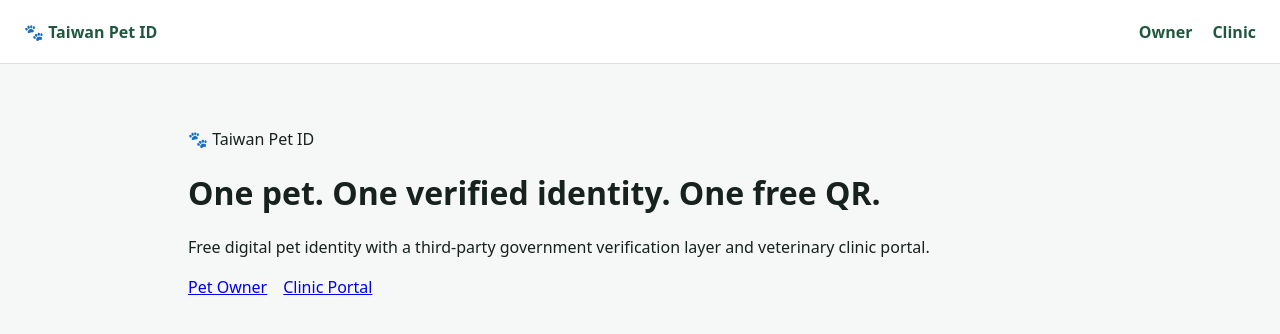
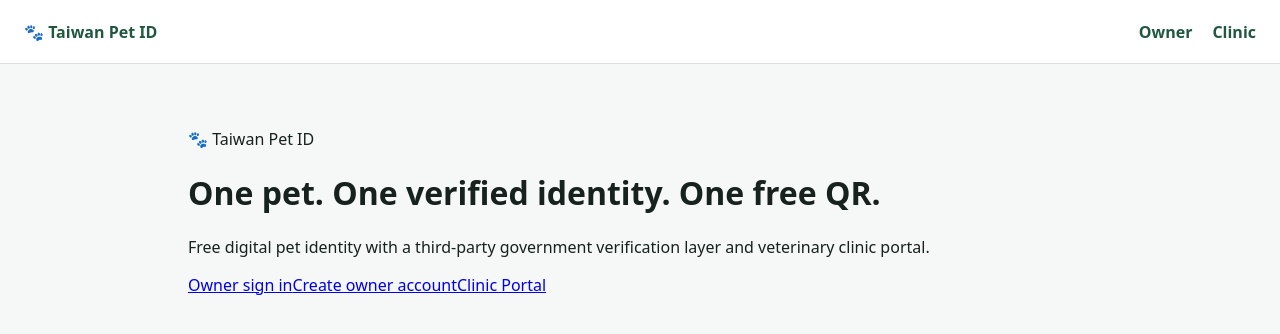
Before and after one commit to ggyydetw-droid/taiwan-pet-id, a Next.js app: page / in a window 1280 px wide. Shown: the top 334 px of the page. Built offline with nearby package versions, Linux system fonts and the light colour scheme.

Commit message:
Add owner authentication links to home page

```diff
--- a/app/page.tsx
+++ b/app/page.tsx
@@ -1,2 +1,18 @@
 import Link from "next/link";
-export default function Home(){return <main style={{maxWidth:1000,margin:"0 auto",padding:48,fontFamily:"system-ui"}}><p>🐾 Taiwan Pet ID</p><h1>One pet. One verified identity. One free QR.</h1><p>Free digital pet identity with a third-party government verification layer and veterinary clinic portal.</p><p><Link href="/owner">Pet Owner</Link>　<Link href="/clinic">Clinic Portal</Link></p></main>}
+
+export default function Home() {
+  return (
+    <main style={{ maxWidth: 1000, margin: "0 auto", padding: 48, fontFamily: "system-ui" }}>
+      <p>🐾 Taiwan Pet ID</p>
+      <h1>One pet. One verified identity. One free QR.</h1>
+      <p>
+        Free digital pet identity with a third-party government verification layer and veterinary clinic portal.
+      </p>
+      <p>
+        <Link href="/login">Owner sign in</Link>
+        <Link href="/register">Create owner account</Link>
+        <Link href="/clinic">Clinic Portal</Link>
+      </p>
+    </main>
+  );
+}
```
